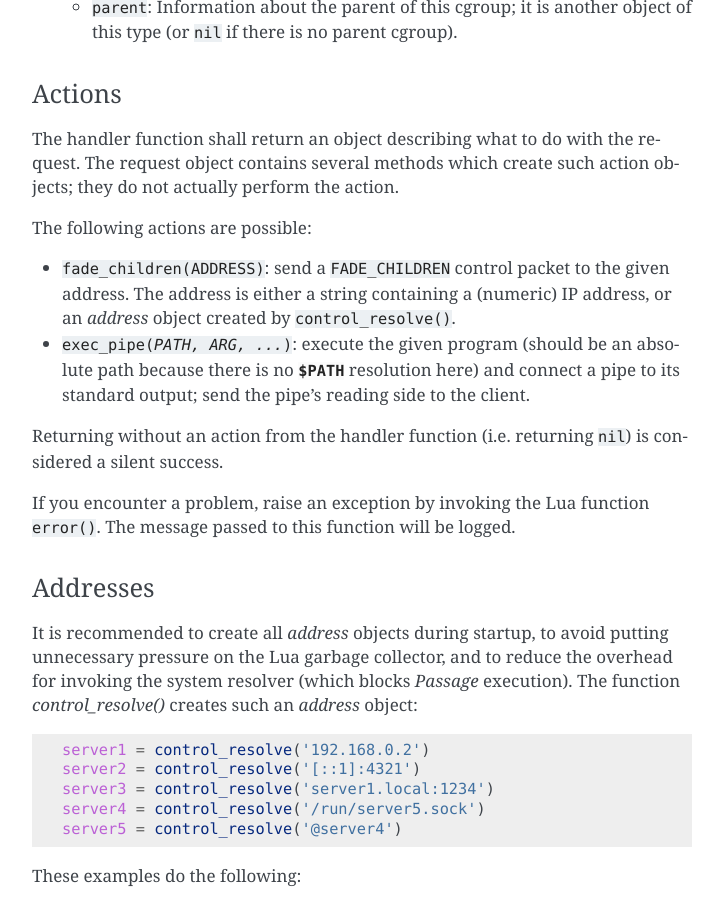
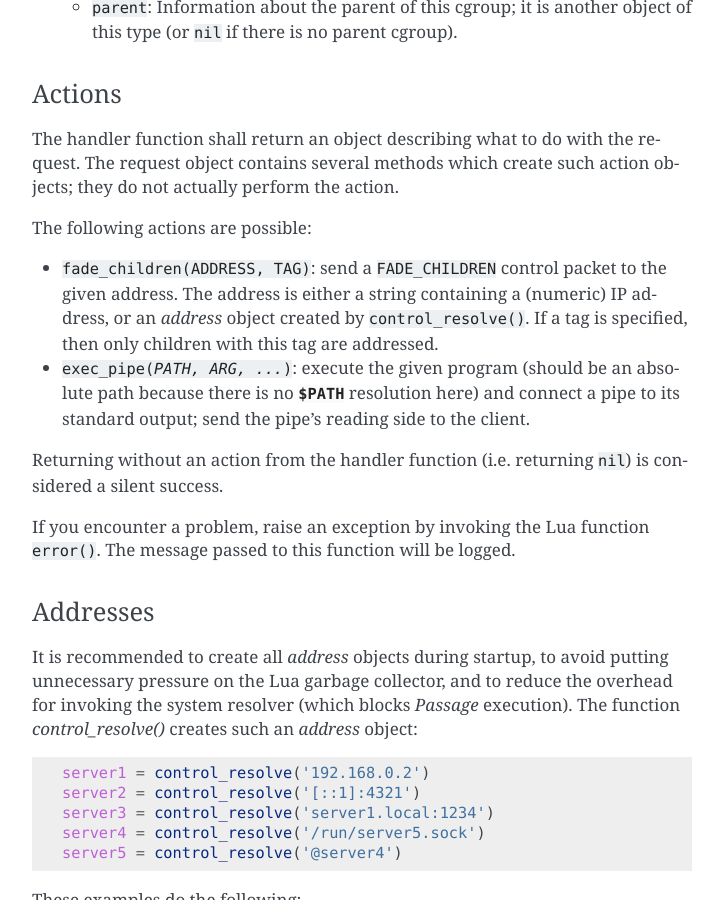
Before and after one commit to CM4all/passage, a Sphinx documentation site: the page built from doc/index.rst, in a window 1280 px wide and 900 px high, scrolled down 1684 px. Shown: the whole window, without its empty margins (388-1112 px from the left). Built offline with Sphinx 7.4.7, drawn with Linux system fonts in a browser that asks for light colours.

Commit message:
doc/index.rst: document the TAG parameter to fade_children()

```diff
--- a/doc/index.rst
+++ b/doc/index.rst
@@ -102,10 +102,11 @@
 
 The following actions are possible:
 
-* :samp:`fade_children(ADDRESS)`: send a :samp:`FADE_CHILDREN` control
-  packet to the given address.  The address is either a string
+* :samp:`fade_children(ADDRESS, TAG)`: send a :samp:`FADE_CHILDREN`
+  control packet to the given address.  The address is either a string
   containing a (numeric) IP address, or an `address` object created by
-  :samp:`control_resolve()`.
+  :samp:`control_resolve()`.  If a tag is specified, then only
+  children with this tag are addressed.
 
 * :samp:`exec_pipe({PATH, ARG, ...})`: execute the given program
   (should be an absolute path because there is no :envvar:`$PATH`
```
